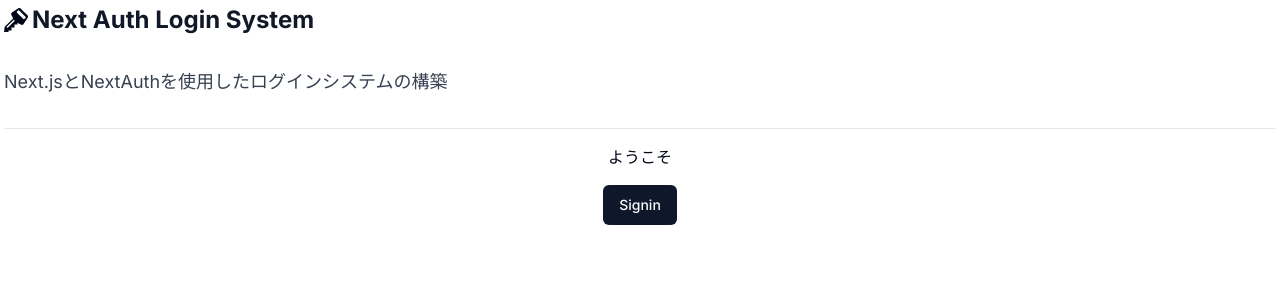
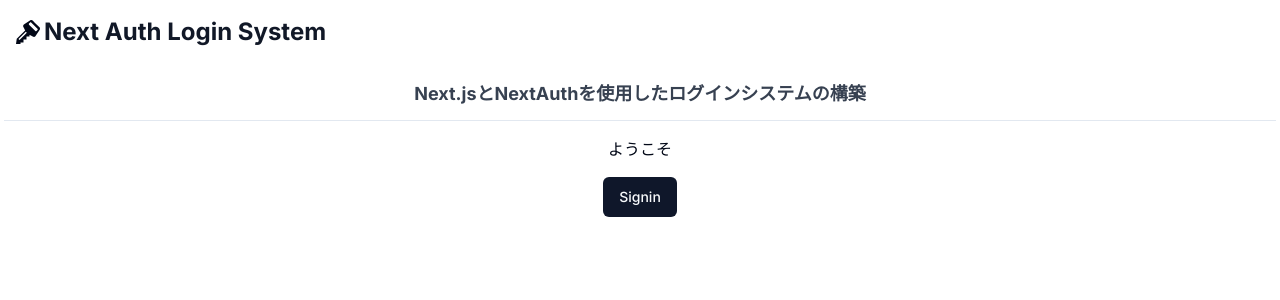
Before and after one commit to Kroro1208/next-auth-app, a Next.js app: page / in a window 1280 px wide. Shown: the top 300 px of the page. Built offline with nearby package versions, Linux system fonts and the light colour scheme.

Commit message:
メインページのレイアウト修正

```diff
--- a/app/layout.tsx
+++ b/app/layout.tsx
@@ -24,14 +24,14 @@ export default function RootLayout({
   return (
     <html lang="ja">
       <body className={`${inter.className} p-1 h-screen2`}>
-        <div className="space-y-8 pb-8">
+        <div className="space-y-8 p-3">
           <div>
             <Link className="flex items-center space-x-1 text-2xl" href={"/"}>
               <ImKey2 />
               <h1 className="text-2xl font-bold text-gray-900">Next Auth Login System</h1>
             </Link>
           </div>
-          <p className="text-lg text-gray-700">
+          <p className="text-lg text-gray-700 mx-auto text-center font-bold">
             Next.jsとNextAuthを使用したログインシステムの構築
           </p>
         </div>
```
